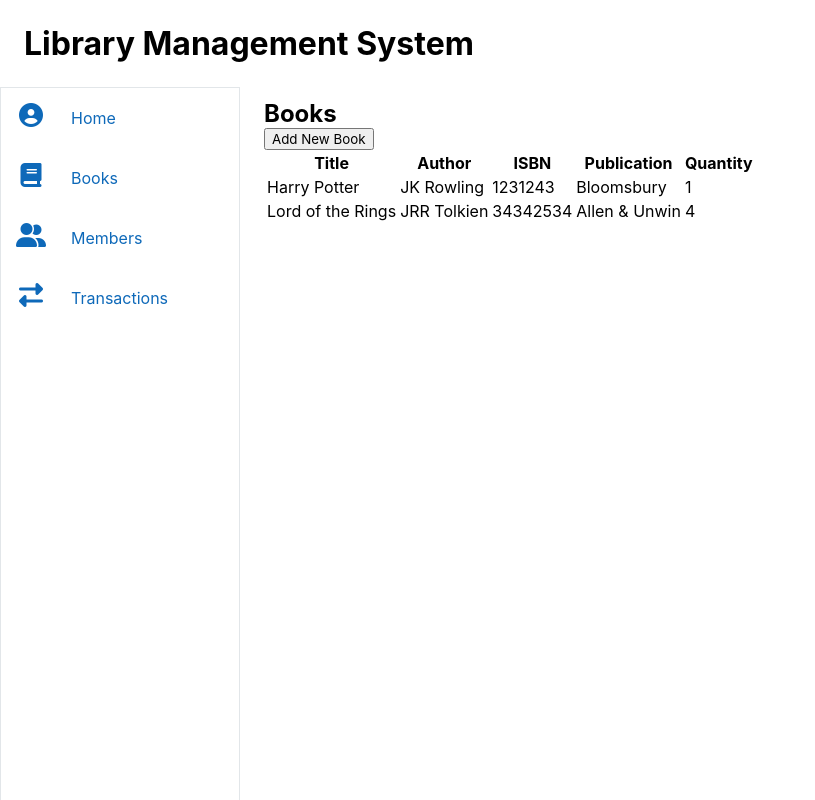
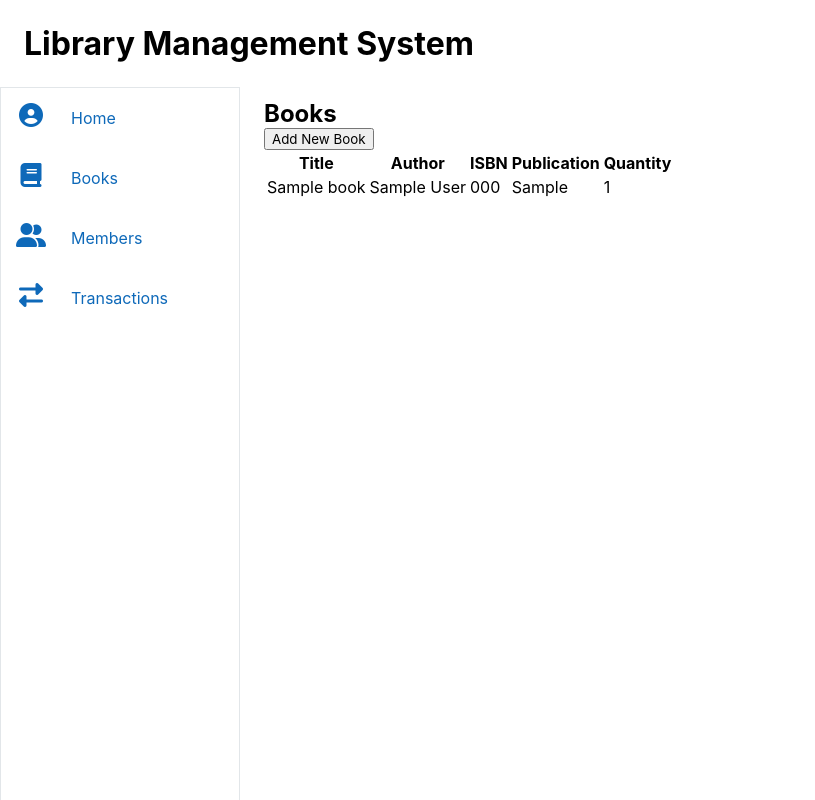
Before and after one commit to girlwhodrawsandstuff/library-management-system, a Flask app: page /books in a window 1280 px wide. Shown: the whole page, without its empty margins (0-815 px from the left). Run offline with Flask 2, Linux system fonts and the light colour scheme; tables that the repository leaves empty hold one stand-in row (values such as "Sample post"); some libraries are stand-ins or nearby versions.

Commit message:
feat: display book values in table from database

```diff
--- a/app.py
+++ b/app.py
@@ -64,7 +64,8 @@ def helloworld():
 
 @app.route('/books')
 def book():
-    return render_template("books.html")
+    list_of_books = Books.query.all()
+    return render_template("books.html", books=list_of_books)
 
 
 @app.route('/members')
--- a/templates/books.html
+++ b/templates/books.html
@@ -4,8 +4,8 @@
     <meta charset="UTF-8" />
     <meta http-equiv="X-UA-Compatible" content="IE=edge" />
     <meta name="viewport" content="width=device-width, initial-scale=1.0" />
+    <link rel="stylesheet" href="/static/css/style.css" />
     <link rel="shortcut icon" href="#" />
-    <link rel="stylesheet" href="/static/css/style.css" />
     <title>Books</title>
     <script
       src="https://kit.fontawesome.com/c20afc23a5.js"
@@ -60,7 +60,7 @@
             </button>
           </div>
 
-          <table>
+          <table class="booklist">
             <thead>
               <tr>
                 <th>Title</th>
@@ -71,20 +71,15 @@
               </tr>
             </thead>
             <tbody>
+              {% for book in books %}
               <tr>
-                <td>Harry Potter</td>
-                <td>JK Rowling</td>
-                <td>1231243</td>
-                <td>Bloomsbury</td>
+                <td>{{ book.title }}</td>
+                <td>{{ book.authors }}</td>
+                <td>{{ book.isbn }}</td>
+                <td>{{ book.publisher }}</td>
                 <td>1</td>
               </tr>
-              <tr>
-                <td>Lord of the Rings</td>
-                <td>JRR Tolkien</td>
-                <td>34342534</td>
-                <td>Allen & Unwin</td>
-                <td>4</td>
-              </tr>
+              {% endfor %}
             </tbody>
           </table>
         </div>
```
